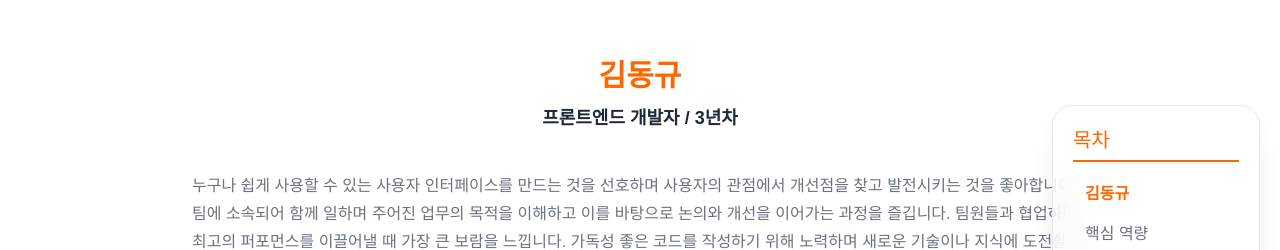
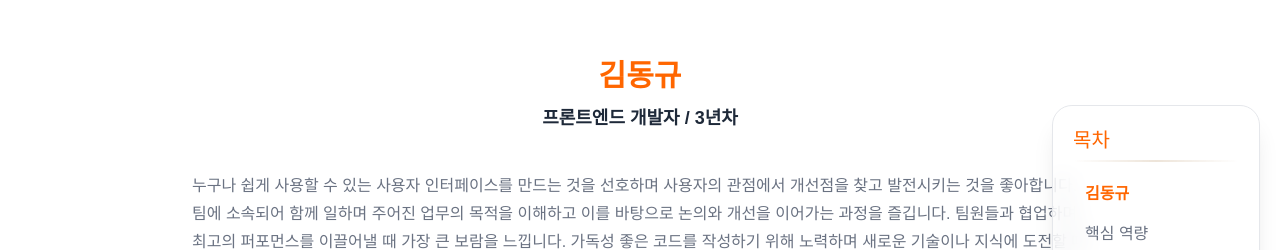
Before and after one commit to dango0812/dango0812.github.io, a Next.js app: page / in a window 1280 px wide. Shown: the part 130-380 px from the top of the page. Built offline with nearby package versions, Linux system fonts and the light colour scheme; no server answers; a web font is replaced by a local one.

Commit message:
design: Divider 컴포넌트 line gradient 효과 적용

```diff
--- a/app/components/ui/Divider.tsx
+++ b/app/components/ui/Divider.tsx
@@ -11,16 +11,15 @@ export const dividerVariants = cva(
     {
         variants: {
             color: {
-                primary: "before:bg-yellow-500 after:bg-yellow-500",
-                black: "before:bg-gray-800 after:bg-gray-800",
-                gray: "before:bg-gray-500 after:bg-gray-500",
-                danger: "before:bg-danger-500 after:bg-danger-500"
+                primary: "before:bg-gradient-to-r before:from-yellow-800/0 before:to-yellow-800/15 after:bg-gradient-to-r after:from-yellow-800/15 after:to-yellow-800/0",
+                black: "before:bg-gradient-to-r before:from-gray-800/0 before:to-gray-800/15 after:bg-gradient-to-r after:from-gray-800/15 after:to-gray-800/0",
+                gray: "before:bg-gradient-to-r before:from-gray-800/0 before:to-gray-800/15 after:bg-gradient-to-r after:from-gray-800/15 after:to-gray-800/0",
+                danger: "before:bg-gradient-to-r before:from-danger-800/0 before:to-danger-800/15 after:bg-gradient-to-r after:from-danger-800/15 after:to-danger-800/0"
             },
             align: {
                 left: rightLine,
                 center: `${leftLine} ${rightLine}`,
                 right: leftLine
-
             },
             hasContent: {
                 true: "gap-5",
```
